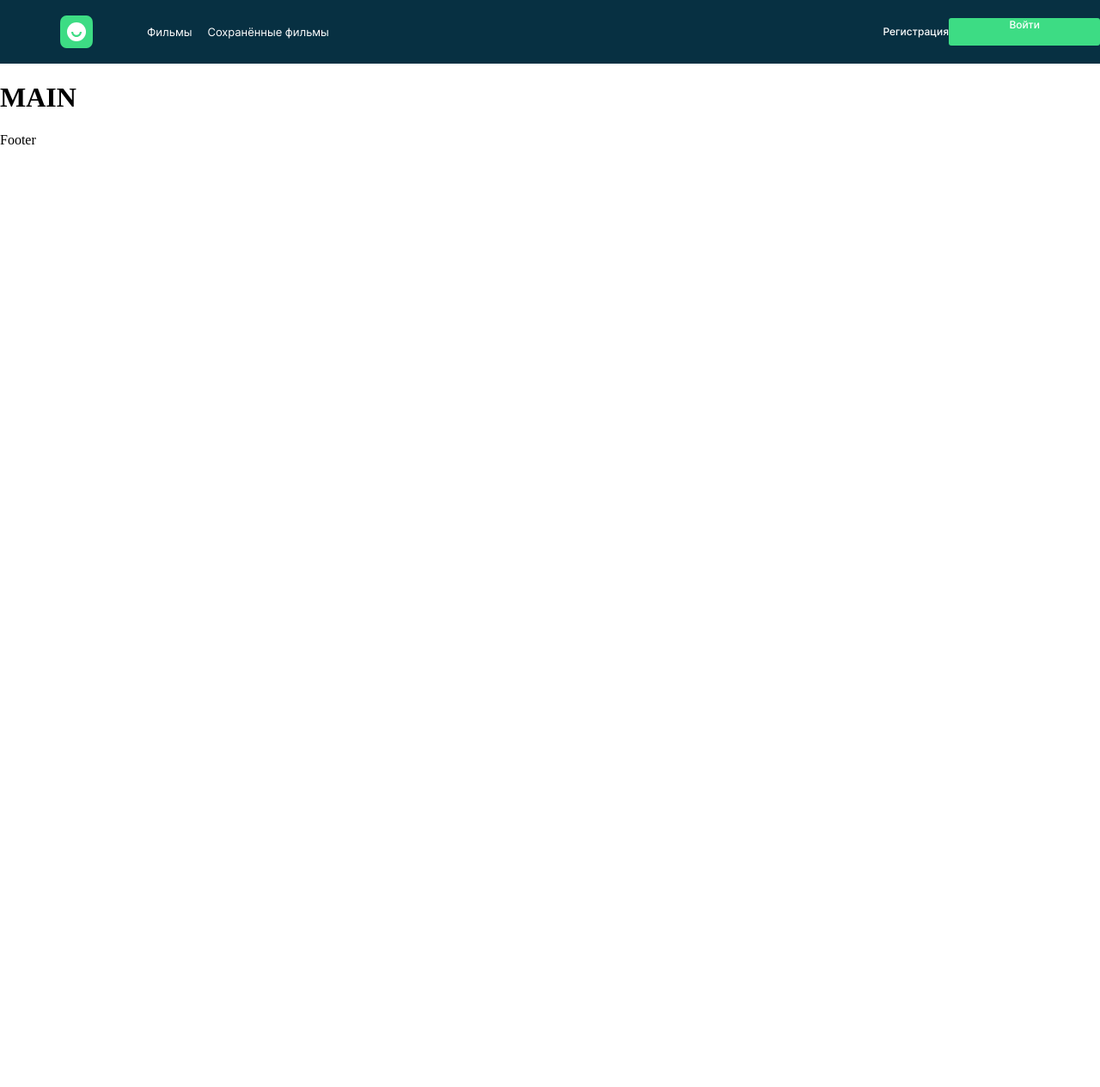
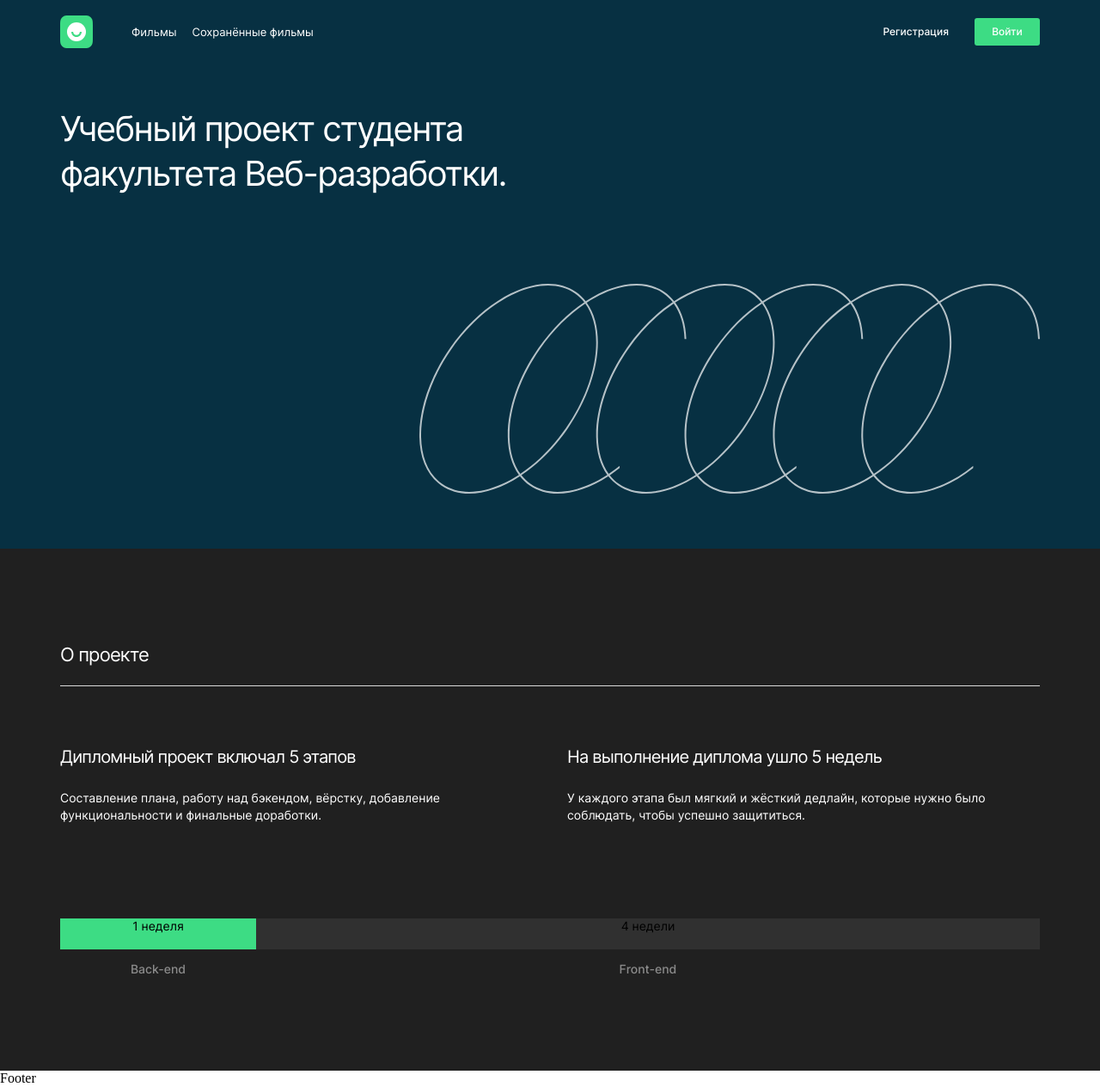
Before and after one commit to vitka27/movies-explorer-frontend, a React (Create React App) app: page / in a window 1280 px wide. Shown: the whole page at 86% size. Before the commit the page ends 800 px from the top, so only its background shows below. Built offline with nearby package versions, Linux system fonts and the light colour scheme.

Commit message:
add Promo, Aboutproject

```diff
--- a/src/components/Header/Header.css
+++ b/src/components/Header/Header.css
@@ -1,8 +1,8 @@
 .header {
-  background: #073042;
   display: flex;
   justify-content: space-between;
   margin: 0 auto;
+  background: #073042;
 }
 .header__block {
   display: flex;
@@ -15,6 +15,7 @@
 .header__menu {
   display: flex;
   align-items: center;
+  gap: 18px;
 }
 .header__menu-item {
   color: #fff;
@@ -24,31 +25,30 @@
   font-style: normal;
   font-weight: 400;
   line-height: 18px; /* 138.462% */
-  padding-left: 18px;
   margin: 0;
 }
 .header__auth {
   display: flex;
   align-items: center;
+  gap: 30px;
 }
 .header__auth-item {
+  display: flex;
+  align-items: center;
+  justify-content: center;
   margin: 0;
+  cursor: pointer;
   color: #fff;
-  text-align: right;
   font-family: Inter;
   font-size: 12px;
   font-style: normal;
   font-weight: 500;
   line-height: 16px; /* 133.333% */
-  padding-left: 30px;
-  padding-right: 70px;
-}
-.header__auth-item:first-child {
-  padding-right: 0;
 }
 .header__auth-item:last-child {
   width: 76px;
   height: 32px;
   border-radius: 3px;
   background: #3DDC84;
+  margin-right: 70px;
 }
--- a/src/components/Main/AboutProject/AboutProject.css
+++ b/src/components/Main/AboutProject/AboutProject.css
@@ -0,0 +1,78 @@
+.about-project {
+  padding: 110px 70px;
+  background-color: #202020;
+}
+.about-project__title {
+  margin: 0;
+  padding-bottom: 23px;
+  border-bottom: 1px solid #DADADA;;
+  color: #fff;
+  font-family: Inter;
+  font-size: 22px;
+  font-style: normal;
+  font-weight: 400;
+  line-height: normal;
+  letter-spacing: -0.88px;
+}
+.about-project__content {
+  padding-top: 70px;
+  display: grid;
+  grid-template-columns: repeat(2, 1fr);
+  gap: 26px 40px;
+}
+.about-project__content-title {
+  margin: 0;
+  color: #fff;
+  font-family: Inter;
+  font-size: 20px;
+  font-style: normal;
+  font-weight: 400;
+  line-height: normal;
+  letter-spacing: -0.8px;
+}
+.about-project__content-text {
+  margin: 0;
+  color: #fff;
+  font-family: Inter;
+  font-size: 14px;
+  font-style: normal;
+  font-weight: 400;
+  line-height: 20px; /* 142.857% */
+}
+.about-project__graphick {
+  padding-top: 110px;
+  display: grid;
+  grid-template-columns: 228px auto;
+  grid-template-rows: 36px auto;
+  grid-row-gap: 14px;
+}
+
+/* ! цвета поправить */
+.about-project__graphick-title {
+  margin: 0;
+  color: #000;
+  text-align: center;
+  font-family: Inter;
+  font-size: 14px;
+  font-style: normal;
+  font-weight: 400;
+  line-height: normal;
+}
+/* что то забыл как работает  псевдо*/
+.about-project__graphick-title:nth-child(1)  {
+  background: #3DDC84;
+}
+.about-project__graphick-title:nth-child(2) {
+  background-color: #303030;
+}
+
+.about-project__graphick-text {
+  margin: 0;
+  color: #8b8b8b;
+  text-align: center;
+  font-family: Inter;
+  font-size: 14px;
+  font-style: normal;
+  font-weight: 500;
+  line-height: 17px; /* 121.429% */
+}
--- a/src/components/Main/AboutProject/AboutProject.jsx
+++ b/src/components/Main/AboutProject/AboutProject.jsx
@@ -0,0 +1,31 @@
+import React from "react";
+
+export default function AboutProject() {
+  return (
+    <section className="about-project">
+      <h1 className="about-project__title">О проекте</h1>
+      <div className="about-project__content">
+        <h1 className="about-project__content-title">
+          Дипломный проект включал 5 этапов
+        </h1>
+        <h1 className="about-project__content-title">
+          На выполнение диплома ушло 5 недель
+        </h1>
+        <p className="about-project__content-text">
+          Составление плана, работу над бэкендом, вёрстку, добавление
+          функциональности и финальные доработки.
+        </p>
+        <p className="about-project__content-text">
+          У каждого этапа был мягкий и жёсткий дедлайн, которые нужно было
+          соблюдать, чтобы успешно защититься.
+        </p>
+      </div>
+      <div className="about-project__graphick">
+        <p className="about-project__graphick-title">1 неделя</p>
+        <p className="about-project__graphick-title">4 недели</p>
+        <p className="about-project__graphick-text">Back-end</p>
+        <p className="about-project__graphick-text">Front-end</p>
+      </div>
+    </section>
+  );
+}
--- a/src/components/Main/Main.jsx
+++ b/src/components/Main/Main.jsx
@@ -1,5 +1,12 @@
+import React from "react";
+import Promo from "./Promo/Promo";
+import AboutProject from "./AboutProject/AboutProject";
+
 export default function Main() {
   return (
-      <h1>MAIN</h1>
+    <>
+      <Promo />
+      <AboutProject />
+    </>
   );
 }
--- a/src/components/Main/Promo/Promo.css
+++ b/src/components/Main/Promo/Promo.css
@@ -0,0 +1,23 @@
+.promo {
+  background: #073042;
+}
+.promo__title {
+  width: 626px;
+  margin: 0;
+  padding-left: 70px;
+  padding-top: 50px;
+  padding-bottom: 102px;
+  color: #fff;
+  font-family: Inter;
+  font-size: 40px;
+  font-style: normal;
+  font-weight: 400;
+  line-height: 52px; /* 130% */
+  letter-spacing: -1.6px;
+}
+.promo__image {
+  padding-bottom: 60px;
+  padding-left: 488px;
+  max-width: 722px;
+  max-height: 244px;
+}
--- a/src/components/Main/Promo/Promo.jsx
+++ b/src/components/Main/Promo/Promo.jsx
@@ -0,0 +1,11 @@
+import React from 'react'
+import landingLogo from '../../../image/landing-logo.svg'
+
+export default function Promo() {
+  return (
+    <section className="promo">
+      <h1 className="promo__title">Учебный проект студента факультета Веб-разработки.</h1>
+      <img className="promo__image" src={landingLogo} alt="абстракция" />
+    </section>
+  )
+}
--- a/src/index.css
+++ b/src/index.css
@@ -3,5 +3,13 @@
 
 @import url('./components/App/App.css');
 @import url('./components/Header/Header.css');
+
 @import url('./components/Main/Main.css');
+@import url('./components/Main/Promo/Promo.css');
+@import url('./components/Main/NavTab/NavTab.css');
+@import url('./components/Main/AboutMe/AboutMe.css');
+@import url('./components/Main/Portfolio/Portfolio.css');
+@import url('./components/Main/AboutProject/AboutProject.css');
+@import url('./components/Main/Techs/Techs.css');
+
 @import url('./components/Footer/Footer.css');
```
Also changed, not shown: src/image/landing-logo.svg (added).
